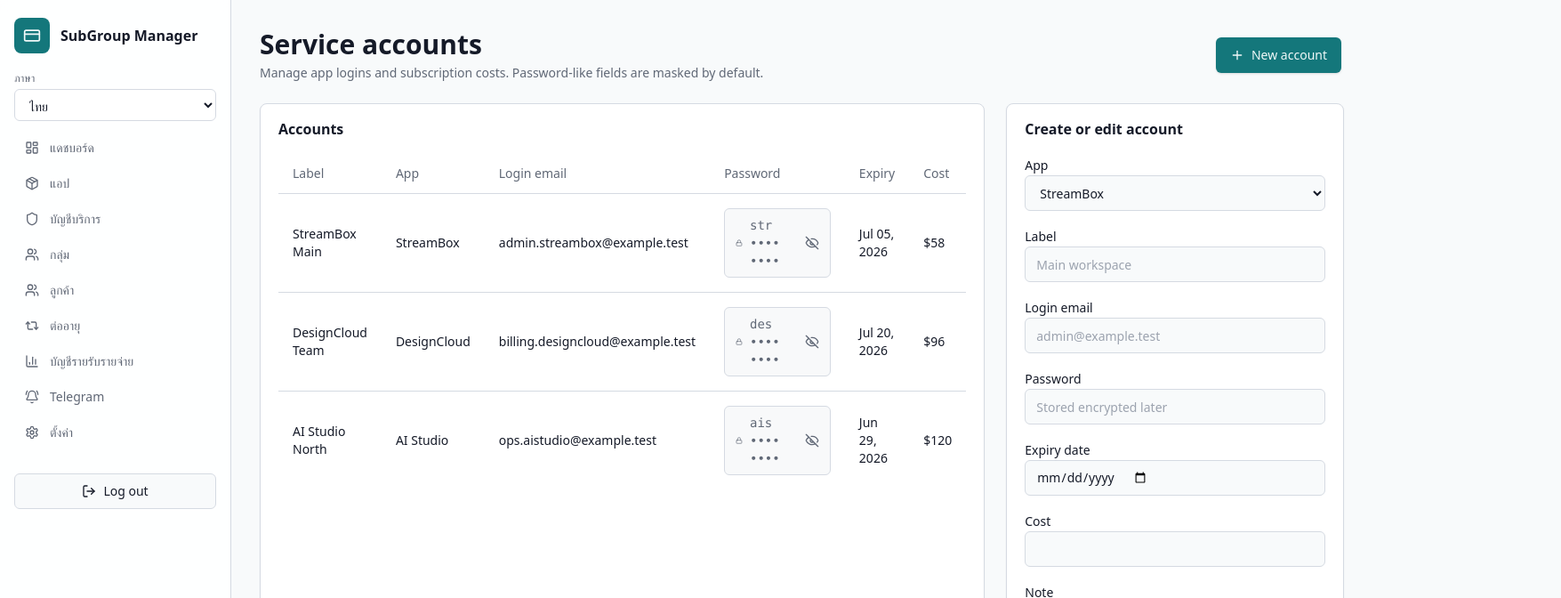
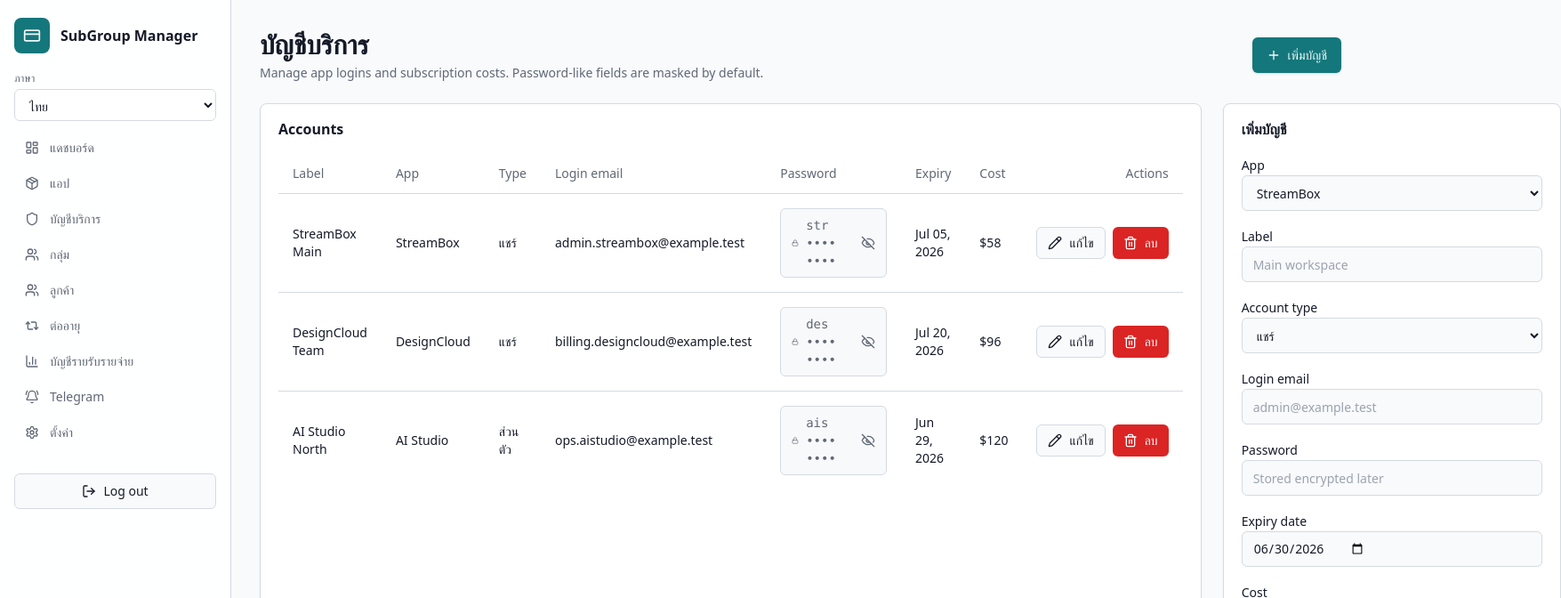
Before and after one commit to LatinR9/mangegpt, a Next.js app: page /accounts in a window 1280 px wide. Shown: the top 672 px of the page at 89% size, 1755 px wide, since content can reach past the window. Built offline with nearby package versions, Linux system fonts and the light colour scheme.

Commit message:
Add editable service account type support

```diff
--- a/src/app/(admin)/accounts/page.tsx
+++ b/src/app/(admin)/accounts/page.tsx
@@ -1,20 +1,111 @@
-import { Plus } from "lucide-react";
+"use client";
+
+import { FormEvent, useRef, useState } from "react";
+import { Pencil, Plus, Trash2 } from "lucide-react";
 import { CredentialField } from "@/components/credential-field";
 import { PageHeader } from "@/components/page-header";
 import { Button } from "@/components/ui/button";
 import { Card, CardContent, CardHeader, CardTitle } from "@/components/ui/card";
 import { Input, Label, Select, Textarea } from "@/components/ui/form";
 import { Table, TableBody, TableCell, TableHead, TableHeader, TableRow } from "@/components/ui/table";
-import { apps, serviceAccounts } from "@/lib/mock-data";
+import { createId, useAdminData } from "@/hooks/use-admin-data";
+import { useLanguage } from "@/hooks/use-language";
+import type { AccountType, ServiceAccount } from "@/lib/types";
 import { formatCurrency, formatDate } from "@/lib/utils";
 
+const today = new Date().toISOString().slice(0, 10);
+const emptyAccount: Omit<ServiceAccount, "id"> & { password_plain: string } = {
+  app_id: "",
+  label: "",
+  login_email: "",
+  account_type: "shared",
+  password_encrypted: null,
+  password_hint: null,
+  password_plain: "",
+  expiry_date: today,
+  cost: 0,
+  note: ""
+};
+
 export default function AccountsPage() {
+  const { apps, serviceAccounts, setServiceAccounts } = useAdminData();
+  const { t } = useLanguage();
+  const firstInputRef = useRef<HTMLInputElement>(null);
+  const [editingId, setEditingId] = useState<string | null>(null);
+  const [form, setForm] = useState(emptyAccount);
+  const [saved, setSaved] = useState(false);
+
+  function startNew() {
+    setEditingId(null);
+    setForm({ ...emptyAccount, app_id: apps[0]?.id ?? "" });
+    setSaved(false);
+    window.setTimeout(() => firstInputRef.current?.focus(), 0);
+  }
+
+  function startEdit(account: ServiceAccount) {
+    setEditingId(account.id);
+    setForm({ ...account, note: account.note ?? "", password_plain: "" });
+    setSaved(false);
+    window.setTimeout(() => firstInputRef.current?.focus(), 0);
+  }
+
+  function saveAccount(event: FormEvent<HTMLFormElement>) {
+    event.preventDefault();
+    const passwordChanged = form.password_plain.trim().length > 0;
+    const existing = serviceAccounts.find((account) => account.id === editingId);
+    const payload: ServiceAccount = {
+      id: editingId ?? createId("svc"),
+      app_id: form.app_id || apps[0]?.id || "",
+      label: form.label.trim() || "New account",
+      login_email: form.login_email.trim() || "admin@example.test",
+      account_type: form.account_type,
+      password_encrypted: passwordChanged ? `mock_encrypted_${Date.now()}` : existing?.password_encrypted ?? form.password_encrypted,
+      password_hint: passwordChanged ? form.password_plain.slice(0, 3) : existing?.password_hint ?? form.password_hint,
+      expiry_date: form.expiry_date,
+      cost: Number(form.cost) || 0,
+      note: form.note?.trim() || null
+    };
+    setServiceAccounts((current) => editingId ? current.map((item) => item.id === editingId ? payload : item) : [payload, ...current]);
+    setEditingId(payload.id);
+    setForm({ ...payload, note: payload.note ?? "", password_plain: "" });
+    setSaved(true);
+  }
+
+  function deleteAccount(id: string) {
+    if (!window.confirm("Delete this account?")) return;
+    setServiceAccounts((current) => current.filter((item) => item.id !== id));
+    if (editingId === id) startNew();
+  }
+
   return (
     <div>
-      <PageHeader title="Service accounts" description="Manage app logins and subscription costs. Password-like fields are masked by default." action={<Button><Plus className="h-4 w-4" /> New account</Button>} />
+      <PageHeader title={t("serviceAccounts")} description="Manage app logins and subscription costs. Password-like fields are masked by default." action={<Button type="button" onClick={startNew}><Plus className="h-4 w-4" /> {t("newAccount")}</Button>} />
       <div className="grid gap-6 xl:grid-cols-[1fr_380px]">
-        <Card><CardHeader><CardTitle>Accounts</CardTitle></CardHeader><CardContent className="overflow-x-auto"><Table><TableHeader><TableRow><TableHead>Label</TableHead><TableHead>App</TableHead><TableHead>Login email</TableHead><TableHead>Password</TableHead><TableHead>Expiry</TableHead><TableHead>Cost</TableHead></TableRow></TableHeader><TableBody>{serviceAccounts.map((account) => <TableRow key={account.id}><TableCell className="font-medium">{account.label}</TableCell><TableCell>{apps.find((app) => app.id === account.app_id)?.name}</TableCell><TableCell>{account.login_email}</TableCell><TableCell><CredentialField hint={account.password_hint} /></TableCell><TableCell>{formatDate(account.expiry_date)}</TableCell><TableCell>{formatCurrency(account.cost)}</TableCell></TableRow>)}</TableBody></Table></CardContent></Card>
-        <Card><CardHeader><CardTitle>Create or edit account</CardTitle></CardHeader><CardContent><form className="space-y-4"><div><Label>App</Label><Select>{apps.map((app) => <option key={app.id}>{app.name}</option>)}</Select></div><div><Label>Label</Label><Input placeholder="Main workspace" /></div><div><Label>Login email</Label><Input type="email" placeholder="admin@example.test" /></div><div><Label>Password</Label><Input type="password" placeholder="Stored encrypted later" /></div><div><Label>Expiry date</Label><Input type="date" /></div><div><Label>Cost</Label><Input type="number" /></div><div><Label>Note</Label><Textarea /></div><Button type="button" className="w-full">Save account</Button></form></CardContent></Card>
+        <Card>
+          <CardHeader><CardTitle>Accounts</CardTitle></CardHeader>
+          <CardContent className="overflow-x-auto">
+            {serviceAccounts.length === 0 ? <div className="rounded-md border border-dashed p-6 text-sm text-muted-foreground">{t("empty")}</div> : (
+              <Table><TableHeader><TableRow><TableHead>Label</TableHead><TableHead>App</TableHead><TableHead>Type</TableHead><TableHead>Login email</TableHead><TableHead>Password</TableHead><TableHead>Expiry</TableHead><TableHead>Cost</TableHead><TableHead className="text-right">Actions</TableHead></TableRow></TableHeader><TableBody>{serviceAccounts.map((account) => <TableRow key={account.id}><TableCell className="font-medium">{account.label}</TableCell><TableCell>{apps.find((app) => app.id === account.app_id)?.name}</TableCell><TableCell>{account.account_type === "private" ? t("private") : t("shared")}</TableCell><TableCell>{account.login_email}</TableCell><TableCell><CredentialField hint={account.password_hint} /></TableCell><TableCell>{formatDate(account.expiry_date)}</TableCell><TableCell>{formatCurrency(account.cost)}</TableCell><TableCell><div className="flex justify-end gap-2"><Button type="button" size="sm" variant="outline" onClick={() => startEdit(account)}><Pencil className="h-4 w-4" /> {t("edit")}</Button><Button type="button" size="sm" variant="destructive" onClick={() => deleteAccount(account.id)}><Trash2 className="h-4 w-4" /> {t("delete")}</Button></div></TableCell></TableRow>)}</TableBody></Table>
+            )}
+          </CardContent>
+        </Card>
+        <Card>
+          <CardHeader><CardTitle>{editingId ? t("edit") : t("newAccount")}</CardTitle></CardHeader>
+          <CardContent>
+            <form onSubmit={saveAccount} className="space-y-4">
+              <div><Label>App</Label><Select value={form.app_id || apps[0]?.id || ""} onChange={(event) => setForm({ ...form, app_id: event.target.value })}>{apps.map((app) => <option value={app.id} key={app.id}>{app.name}</option>)}</Select></div>
+              <div><Label>Label</Label><Input ref={firstInputRef} value={form.label} onChange={(event) => setForm({ ...form, label: event.target.value })} placeholder="Main workspace" /></div>
+              <div><Label>Account type</Label><Select value={form.account_type} onChange={(event) => setForm({ ...form, account_type: event.target.value as AccountType })}><option value="private">{t("private")}</option><option value="shared">{t("shared")}</option></Select></div>
+              <div><Label>Login email</Label><Input type="email" value={form.login_email} onChange={(event) => setForm({ ...form, login_email: event.target.value })} placeholder="admin@example.test" /></div>
+              <div><Label>Password</Label><Input type="password" value={form.password_plain} onChange={(event) => setForm({ ...form, password_plain: event.target.value })} placeholder="Stored encrypted later" /></div>
+              <div><Label>Expiry date</Label><Input type="date" value={form.expiry_date} onChange={(event) => setForm({ ...form, expiry_date: event.target.value })} /></div>
+              <div><Label>Cost</Label><Input type="number" value={form.cost} onChange={(event) => setForm({ ...form, cost: Number(event.target.value) })} /></div>
+              <div><Label>Note</Label><Textarea value={form.note ?? ""} onChange={(event) => setForm({ ...form, note: event.target.value })} /></div>
+              {saved ? <p className="rounded-md bg-emerald-50 px-3 py-2 text-sm text-emerald-700">{t("saved")}</p> : null}
+              <Button type="submit" className="w-full">{t("save")}</Button>
+            </form>
+          </CardContent>
+        </Card>
       </div>
     </div>
   );
```
